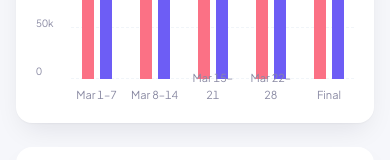
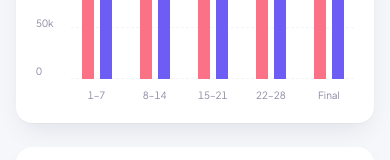
Before and after one commit to HumbertoCF/gs-finance, a website: page index.html in a window 390 px wide. Shown: the part 326-486 px from the top of the page. Drawn offline with Linux system fonts and the light colour scheme.

Commit message:
ajusta os rotulos do grafico no mobile

```diff
--- a/index.html
+++ b/index.html
@@ -164,35 +164,35 @@
                           <div class="w-3 rounded-t-md bg-[#FB7185] sm:w-4" style="height:55%"></div>
                           <div class="w-3 rounded-t-md bg-brand-500 sm:w-4" style="height:82%"></div>
                         </div>
-                        <span class="absolute bottom-0 left-1/2 w-full -translate-x-1/2 text-center text-[11px] text-muted">Mar 1–7</span>
+                        <span class="absolute bottom-0 left-1/2 w-full -translate-x-1/2 text-center text-[10px] text-muted sm:text-[11px]">1–7</span>
                       </div>
                       <div class="relative flex flex-1 flex-col">
                         <div class="flex flex-1 items-end justify-center gap-1.5 pb-6">
                           <div class="w-3 rounded-t-md bg-[#FB7185] sm:w-4" style="height:60%"></div>
                           <div class="w-3 rounded-t-md bg-brand-500 sm:w-4" style="height:79%"></div>
                         </div>
-                        <span class="absolute bottom-0 left-1/2 w-full -translate-x-1/2 text-center text-[11px] text-muted">Mar 8–14</span>
+                        <span class="absolute bottom-0 left-1/2 w-full -translate-x-1/2 text-center text-[10px] text-muted sm:text-[11px]">8–14</span>
                       </div>
                       <div class="relative flex flex-1 flex-col">
                         <div class="flex flex-1 items-end justify-center gap-1.5 pb-6">
                           <div class="w-3 rounded-t-md bg-[#FB7185] sm:w-4" style="height:80%"></div>
                           <div class="w-3 rounded-t-md bg-brand-500 sm:w-4" style="height:46%"></div>
                         </div>
-                        <span class="absolute bottom-0 left-1/2 w-full -translate-x-1/2 text-center text-[11px] text-muted">Mar 15–21</span>
+                        <span class="absolute bottom-0 left-1/2 w-full -translate-x-1/2 text-center text-[10px] text-muted sm:text-[11px]">15–21</span>
                       </div>
                       <div class="relative flex flex-1 flex-col">
                         <div class="flex flex-1 items-end justify-center gap-1.5 pb-6">
                           <div class="w-3 rounded-t-md bg-[#FB7185] sm:w-4" style="height:59%"></div>
                           <div class="w-3 rounded-t-md bg-brand-500 sm:w-4" style="height:81%"></div>
                         </div>
-                        <span class="absolute bottom-0 left-1/2 w-full -translate-x-1/2 text-center text-[11px] text-muted">Mar 22–28</span>
+                        <span class="absolute bottom-0 left-1/2 w-full -translate-x-1/2 text-center text-[10px] text-muted sm:text-[11px]">22–28</span>
                       </div>
                       <div class="relative flex flex-1 flex-col">
                         <div class="flex flex-1 items-end justify-center gap-1.5 pb-6">
                           <div class="w-3 rounded-t-md bg-[#FB7185] sm:w-4" style="height:56%"></div>
                           <div class="w-3 rounded-t-md bg-brand-500 sm:w-4" style="height:92%"></div>
                         </div>
-                        <span class="absolute bottom-0 left-1/2 w-full -translate-x-1/2 text-center text-[11px] text-muted">Final</span>
+                        <span class="absolute bottom-0 left-1/2 w-full -translate-x-1/2 text-center text-[10px] text-muted sm:text-[11px]">Final</span>
                       </div>
                     </div>
                   </div>
```
Also changed, not shown: styles.css.
